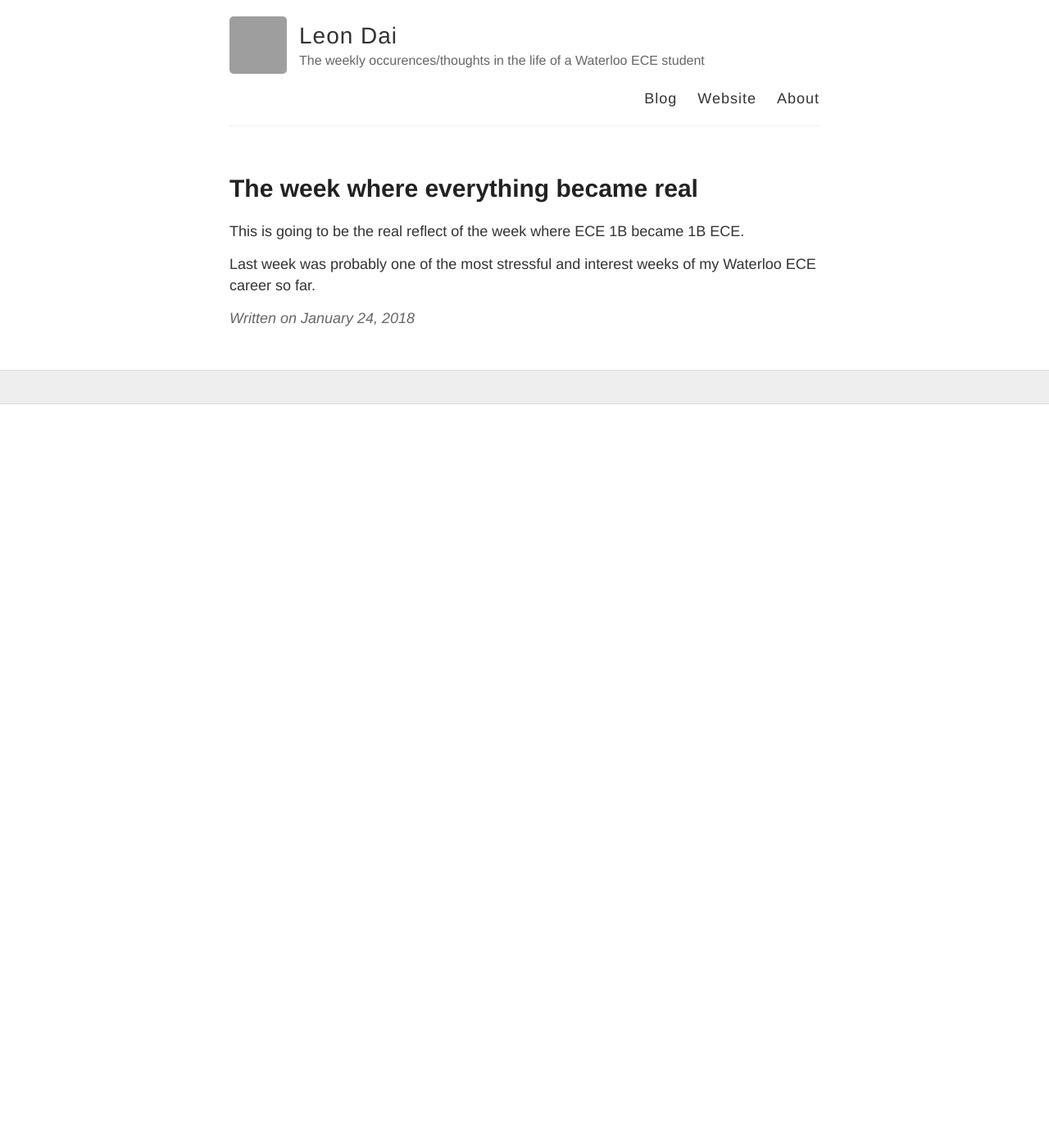
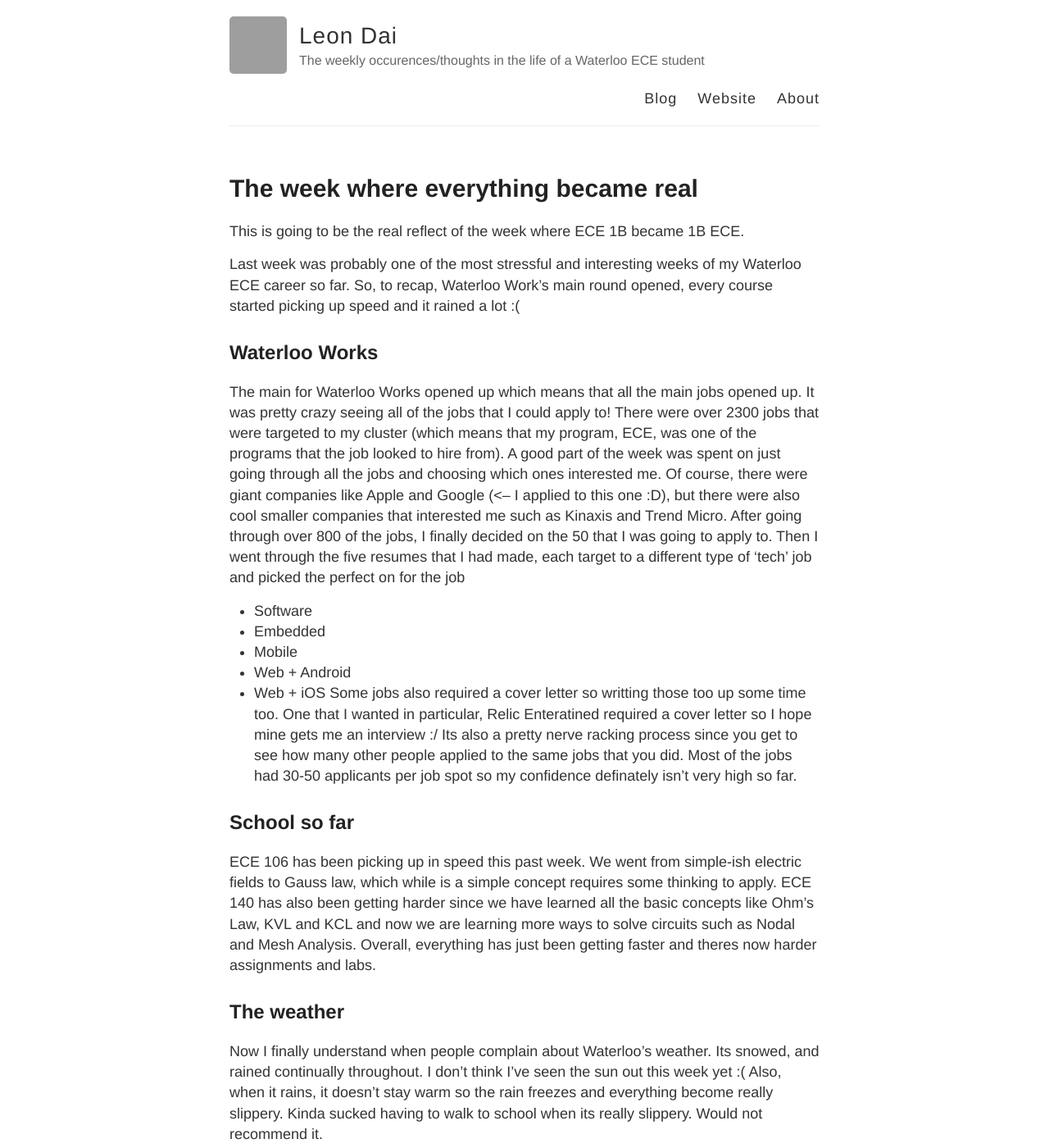
Before and after one commit to linchuandai/MyBlog, a Jekyll site: the page built from _posts/2018-1-24-Real-Week-Reflection.md, in a window 1280 px wide and 1400 px high. Shown: the whole window at 82% size. Built offline with Jekyll 4.4.1, drawn with Linux system fonts in a browser that asks for light colours; some of the changed text lies outside the part shown; grey boxes are pictures that could not be loaded.

Commit message:
Update 2018-1-24-Real-Week-Reflection.md

```diff
--- a/_posts/2018-1-24-Real-Week-Reflection.md
+++ b/_posts/2018-1-24-Real-Week-Reflection.md
@@ -5,4 +5,22 @@ title: The week where everything became real
 
 This is going to be the real reflect of the week where ECE 1B became 1B ECE.
 
-Last week was probably one of the most stressful and interest weeks of my Waterloo ECE career so far.
+Last week was probably one of the most stressful and interesting weeks of my Waterloo ECE career so far. So, to recap, Waterloo Work's main round opened, every course started picking up speed and it rained a lot :(
+
+## Waterloo Works
+The main for Waterloo Works opened up which means that all the main jobs opened up. It was pretty crazy seeing all of the jobs that I could apply to! There were over 2300 jobs that were targeted to my cluster (which means that my program, ECE, was one of the programs that the job looked to hire from). A good part of the week was spent on just going through all the jobs and choosing which ones interested me. Of course, there were giant companies like Apple and Google (<-- I applied to this one :D), but there were also cool smaller companies that interested me such as Kinaxis and Trend Micro. After going through over 800 of the jobs, I finally decided on the 50 that I was going to apply to. Then I went through the five resumes that I had made, each target to a different type of 'tech' job and picked the perfect on for the job
+* Software
+* Embedded
+* Mobile
+* Web + Android
+* Web + iOS
+Some jobs also required a cover letter so writting those too up some time too. One that I wanted in particular, Relic Enteratined required a cover letter so I hope mine gets me an interview :/
+Its also a pretty nerve racking process since you get to see how many other people applied to the same jobs that you did. Most of the jobs had 30-50 applicants per job spot so my confidence definately isn't very high so far.
+
+## School so far
+ECE 106 has been picking up in speed this past week. We went from simple-ish electric fields to Gauss law, which while is a simple concept requires some thinking to apply. ECE 140 has also been getting harder since we have learned all the basic concepts like Ohm's Law, KVL and KCL and now we are learning more ways to solve circuits such as Nodal and Mesh Analysis. Overall, everything has just been getting faster and theres now harder assignments and labs.
+
+## The weather
+Now I finally understand when people complain about Waterloo's weather. Its snowed, and rained continually throughout. I don't think I've seen the sun out this week yet :( Also, when it rains, it doesn't stay warm so the rain freezes and everything become really slippery. Kinda sucked having to walk to school when its really slippery. Would not recommend it.
+
+Overall, this semester has been quite a bit harder that 1A. I think its a combination of every course not being review but something new, the job application process and the overall terrible weather. Heres to hoping that I survive this semester intact!
```
